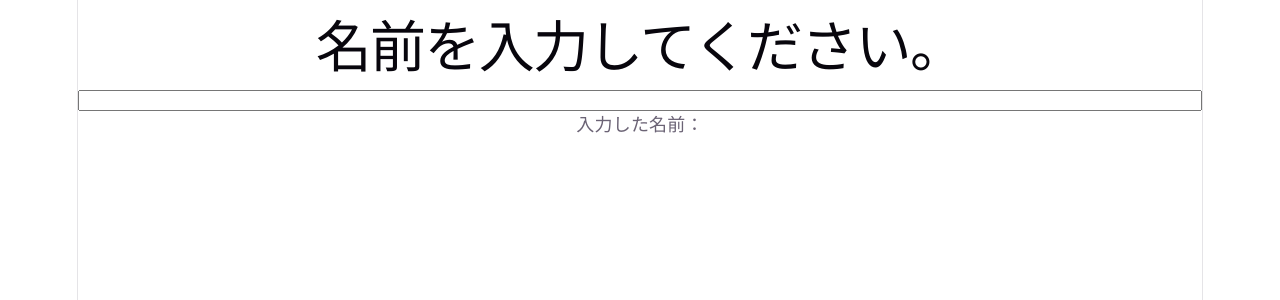
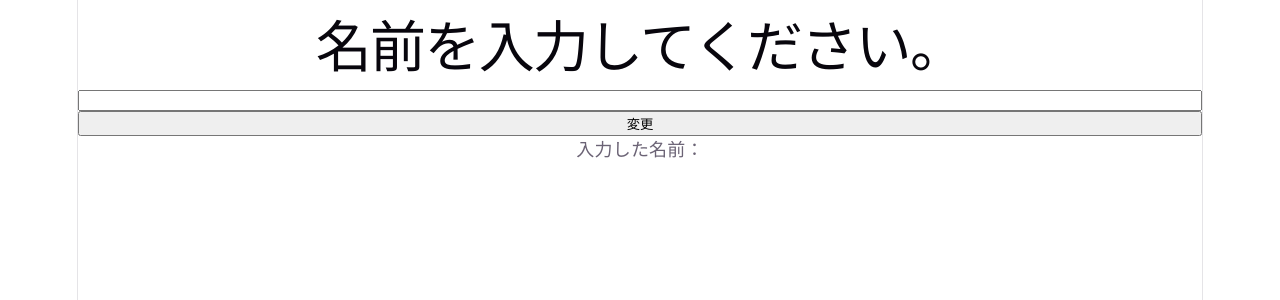
Before and after one commit to Say-Sato/ReactStudy, a React (Vite) app in the folder frontend/todo-app/: page / in a window 1280 px wide. Shown: the top 300 px of the page. Built offline with nearby package versions, Linux system fonts and the light colour scheme.

Commit message:
入力した値をボタンを押すごとに変更できる

```diff
--- a/frontend/todo-app/src/App.tsx
+++ b/frontend/todo-app/src/App.tsx
@@ -1,12 +1,21 @@
-import { useState } from "react";
-import type { ChangeEvent } from "react";
+import { useState, type ChangeEvent} from "react";
 
 function App() {
-  /* 変数nameにsetNameを利用して値を入れる */
-  const [name, setName] = useState("");
+  /* 画面に表示する値 */
+  const [displayName, setDisplayName] = useState("");
+   /* 入力中の値 */
+  const [inputName, setInputName] = useState("");
 
+  /* displayNameに画面に表示する値を入力する */
+  const handleClick = () => {
+    /* 入力中の値を代入 */
+    setDisplayName(inputName)
+  };
+
+    /* inputNameに入力中の値を反映する */
   const handleChange = (event: ChangeEvent<HTMLInputElement>) => {
-    setName(event.target.value);
+    /* テキストが変更されるごとに入力中の値を更新する */
+    setInputName(event.target.value)
   };
 
   return (
@@ -16,12 +25,17 @@ function App() {
       <input
         type="text"
         className="name"
-        name="name"
-        value={name}
+        value={inputName}
         onChange={handleChange}
       />
+      <input
+        type="button"
+        className="name-button"
+        value="変更"
+        onClick={handleClick}
+      />
 
-      <p>入力した名前：{name}</p>
+      <p>入力した名前：{displayName}</p>
     </>
   );
 }
```
